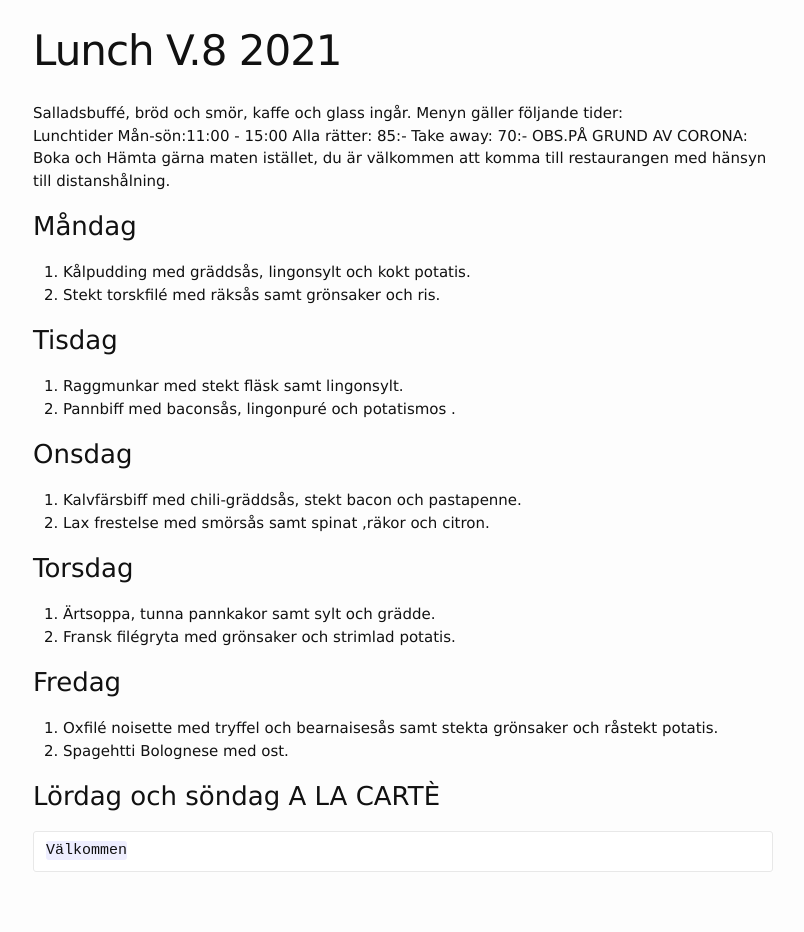
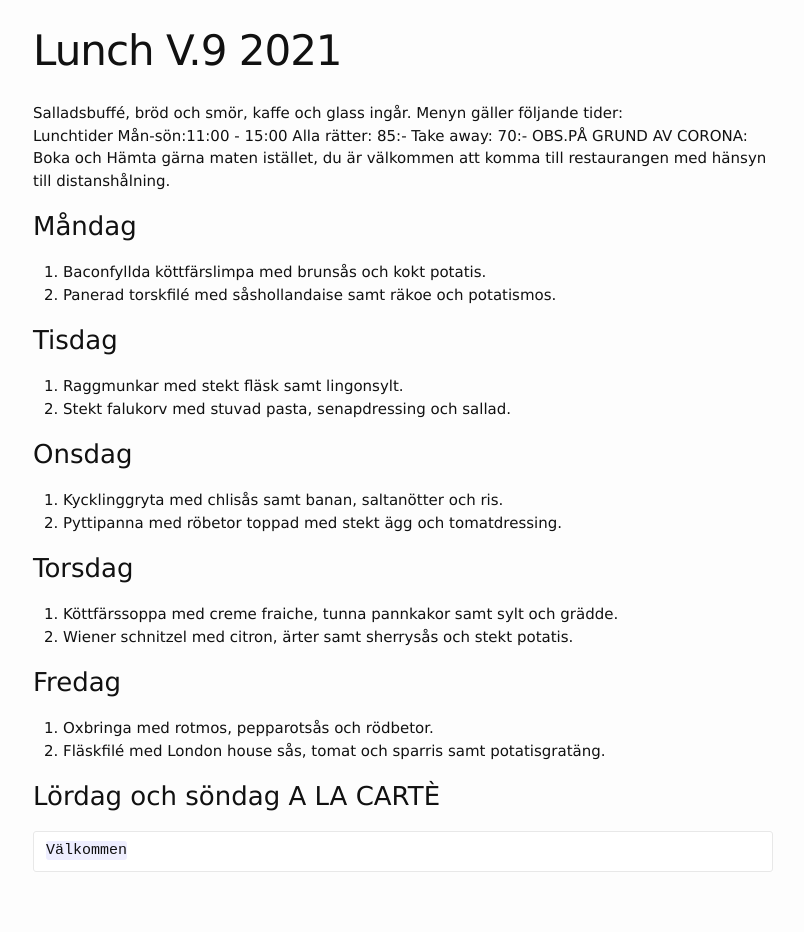
Before and after one commit to FarInn62/farinn62.github.io, a Jekyll site: the page built from lunch.md, in a window 1280 px wide. Shown: the whole page, without its empty margins (237-1041 px from the left). Built offline with Jekyll 4.4.1, drawn with Linux system fonts in a browser that asks for light colours.

Commit message:
Update lunch.md

```diff
--- a/lunch.md
+++ b/lunch.md
@@ -1,6 +1,6 @@
 ---
 layout: foodmenu
-title: Lunch V.8 2021
+title: Lunch V.9 2021
 permalink: /lunch/
 published: true
 ---
@@ -11,25 +11,24 @@ Alla rätter: 85:- Take away: 70:-
 OBS.PÅ GRUND AV CORONA: Boka och Hämta gärna maten istället, du är välkommen att komma till restaurangen med hänsyn till distanshålning.
 
 ### Måndag
-1. Kålpudding med gräddsås, lingonsylt och kokt potatis.
-2. Stekt torskfilé med räksås samt grönsaker och ris.
+1. Baconfyllda köttfärslimpa med brunsås och kokt potatis.
+2. Panerad torskfilé med såshollandaise samt räkoe och potatismos.
 
 ### Tisdag
 1. Raggmunkar med stekt fläsk samt lingonsylt.
-2. Pannbiff med baconsås, lingonpuré och potatismos .
+2. Stekt falukorv med stuvad pasta, senapdressing och sallad.
 
 ### Onsdag
-1. Kalvfärsbiff med chili-gräddsås, stekt bacon och pastapenne.
-2. Lax frestelse med smörsås samt spinat ,räkor och citron.
+1. Kycklinggryta med chlisås samt banan, saltanötter och ris.
+2. Pyttipanna med röbetor toppad med stekt ägg och tomatdressing.
 
 ### Torsdag
-1. Ärtsoppa, tunna pannkakor samt sylt och grädde.
-2. Fransk filégryta med grönsaker och strimlad potatis.
-
+1. Köttfärssoppa med creme fraiche, tunna pannkakor samt sylt och grädde.
+2. Wiener schnitzel med citron, ärter samt sherrysås och stekt potatis.
 
 ### Fredag
-1. Oxfilé noisette med tryffel och bearnaisesås samt stekta grönsaker och råstekt potatis.
-2. Spagehtti Bolognese med ost.
+1. Oxbringa med rotmos, pepparotsås och rödbetor.
+2. Fläskfilé med London house sås, tomat och sparris samt potatisgratäng.
 
 
 ### Lördag och söndag   A LA CARTÈ
```
